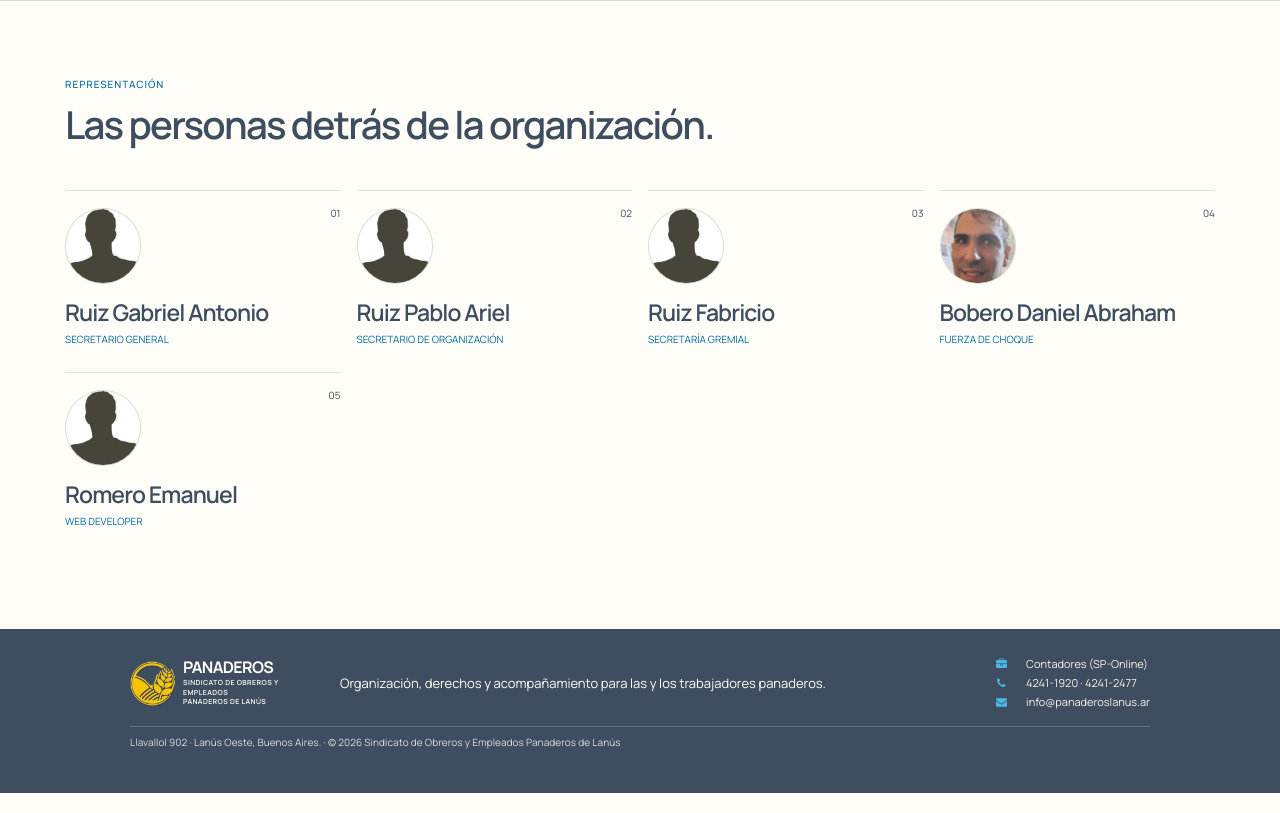
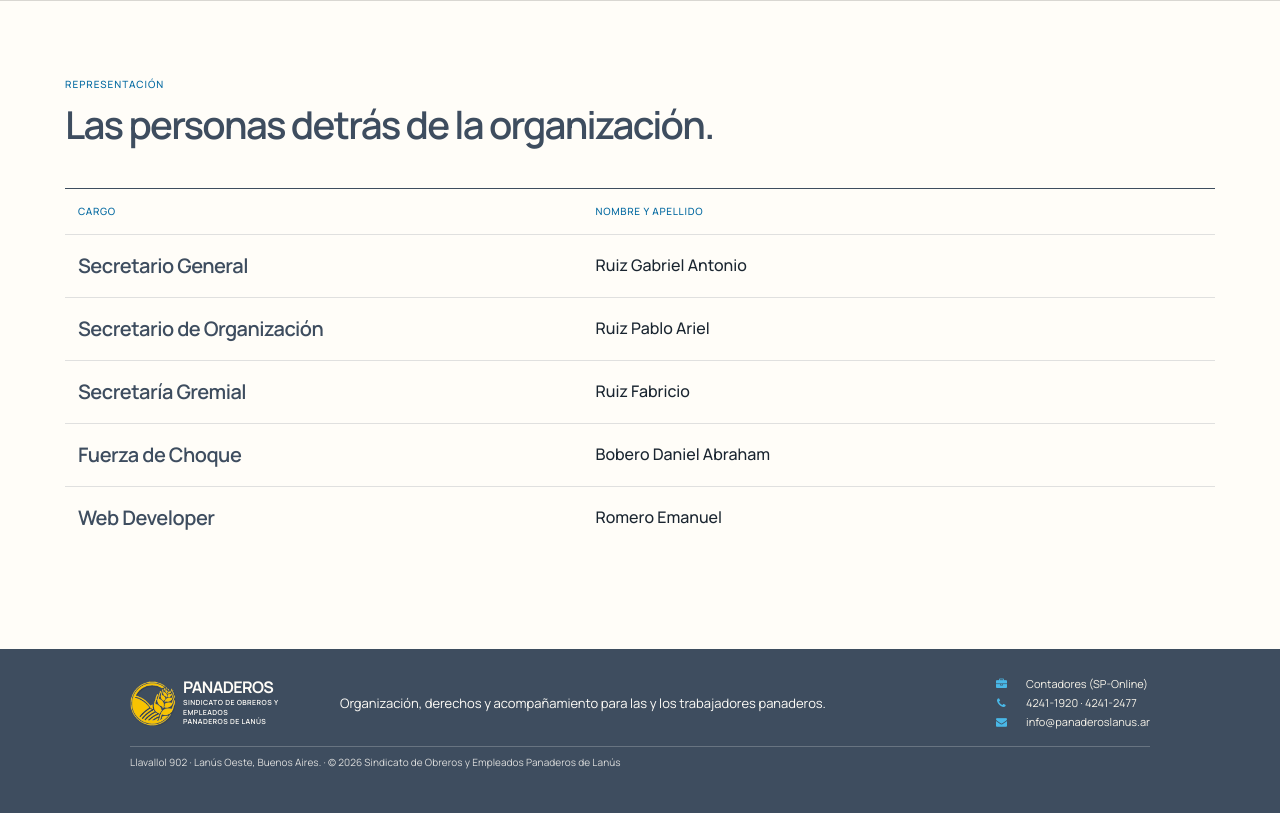
Before and after one commit to ema14bdt/panaderos, a PHP site: page /comision-directiva.php in a window 1280 px wide. Shown: the part 443-1256 px from the top of the page. Run offline with PHP 8.4, Linux system fonts and the light colour scheme.

Commit message:
feat: render committee members as cargo and name table

```diff
--- a/comision-directiva.php
+++ b/comision-directiva.php
@@ -11,19 +11,23 @@ require_once('page-header.php');
     <div class="container">
         <p class="section-kicker"><?php echo site_escape($comision_content['section_kicker']); ?></p>
         <h2 class="section-title"><?php echo site_escape($comision_content['section_title']); ?></h2>
-        <div class="committee-grid">
-            <?php foreach ($comision_content['members'] as $index => $member) {
-                $photo = !empty($member['photo']) ? site_escape($member['photo']) : 'images/directivos/sin-foto.jpg';
-            ?>
-            <article class="committee-member">
-                <span><?php echo str_pad($index + 1, 2, '0', STR_PAD_LEFT); ?></span>
-                <div class="committee-member__portrait">
-                    <img src="<?php echo $photo; ?>" alt="<?php echo site_escape(isset($member['name']) ? $member['name'] : ''); ?>">
-                </div>
-                <h3><?php echo site_escape(isset($member['name']) ? $member['name'] : ''); ?></h3>
-                <p><?php echo site_escape(isset($member['role']) ? $member['role'] : ''); ?></p>
-            </article>
-            <?php } ?>
+        <div class="branch-table branch-table--committee" role="region" aria-label="Nómina de Comisión Directiva" tabindex="0">
+            <table>
+                <thead>
+                    <tr>
+                        <th>Cargo</th>
+                        <th>Nombre y apellido</th>
+                    </tr>
+                </thead>
+                <tbody>
+                    <?php foreach ($comision_content['members'] as $member) { ?>
+                    <tr>
+                        <td><?php echo site_escape(isset($member['role']) ? $member['role'] : ''); ?></td>
+                        <td><?php echo site_escape(isset($member['name']) ? $member['name'] : ''); ?></td>
+                    </tr>
+                    <?php } ?>
+                </tbody>
+            </table>
         </div>
     </div>
 </section>
--- a/css/main.css
+++ b/css/main.css
@@ -733,7 +733,6 @@ body.lightbox-open { overflow: hidden !important; }
 .committee-member__portrait { width: 76px; height: 76px; overflow: hidden; margin-bottom: 16px; border-radius: 50%; background: var(--cream); border: 1px solid var(--line); }
 .committee-member__portrait img { width: 100%; height: 100%; object-fit: cover; display: block; }
 .committee-member h3 { margin: 0; font-size: 23px; font-weight: 600; line-height: 1.05; letter-spacing: -.04em; overflow-wrap: break-word; word-break: break-word; hyphens: auto; }
-.committee-member p { margin: 8px 0 0; color: var(--red); font-family: var(--mono); font-size: 10px; line-height: 1.45; text-transform: uppercase; overflow-wrap: break-word; }
 /* Instalaciones: Reels section */
 .reels-section { margin-bottom: 50px; }
 .reels-grid { display: grid; grid-template-columns: repeat(4, 1fr); gap: 20px; margin-top: 35px; }
@@ -784,6 +783,11 @@ body.lightbox-open { overflow: hidden !important; }
 .branch-table th { padding: 15px 13px; color: var(--red); font-family: var(--mono); font-size: 10px; font-weight: 500; letter-spacing: .07em; text-align: left; text-transform: uppercase; }
 .branch-table td { padding: 17px 13px; border-top: 1px solid var(--line); font-size: 13px; line-height: 1.4; }
 .branch-table td:first-child { font-family: var(--serif); font-size: 20px; font-weight: 600; letter-spacing: -.025em; }
+.branch-table--committee table { min-width: 100%; }
+.branch-table--committee th:first-child,
+.branch-table--committee td:first-child { width: 45%; }
+.branch-table--committee th:last-child { width: 55%; }
+.branch-table--committee td:last-child { width: 55%; font-size: 16px; font-weight: 500; color: #1a2530; }
 .legacy-banner { padding: 70px 0; background: var(--sun); color: #1a2530; }
 .legacy-banner--interior { background: var(--cream); color: var(--ink); }
 .legacy-banner h2 { margin: 0; font-family: var(--serif); font-size: clamp(42px, 5vw, 70px); line-height: .98; letter-spacing: -.05em; color: inherit; }
@@ -856,6 +860,10 @@ body.lightbox-open { overflow: hidden !important; }
   .archive-heading { margin-top: 65px; }
   .archive-card img { height: 230px; }
   .facility-item, .facility-item img { min-height: 235px; }
+  .branch-table--committee th,
+  .branch-table--committee td { padding: 14px 10px; }
+  .branch-table--committee td:first-child { font-size: 17px; }
+  .branch-table--committee td:last-child { font-size: 14px; }
   .info-list li { grid-template-columns: 37px 1fr; gap: 11px; }
   .info-list .text-link { grid-column: 2; }
   .site-page .site-footer__inner { grid-template-columns: 1fr; grid-template-areas: 'brand' 'message' 'contact' 'legal'; gap: 13px; }
```
